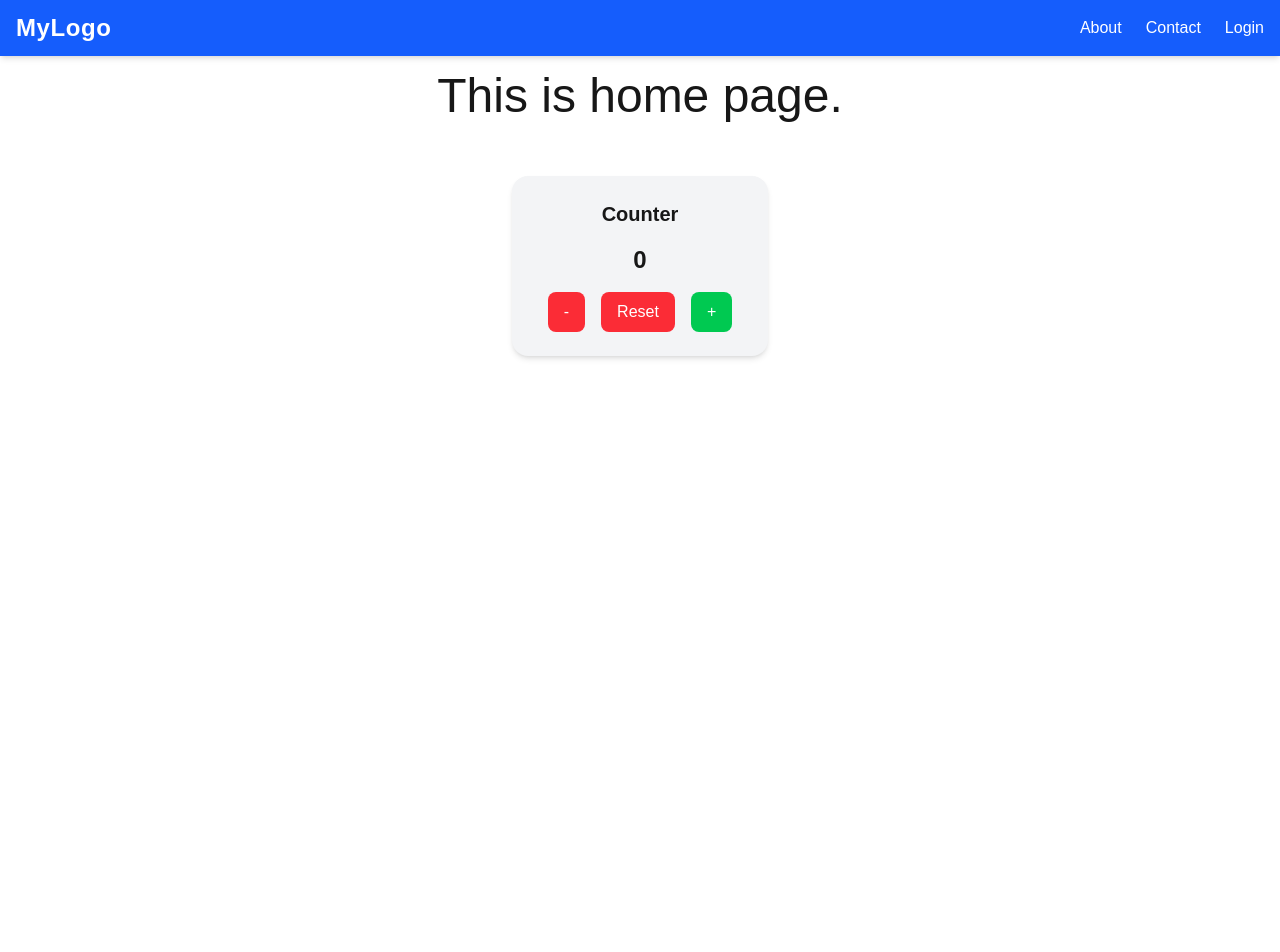
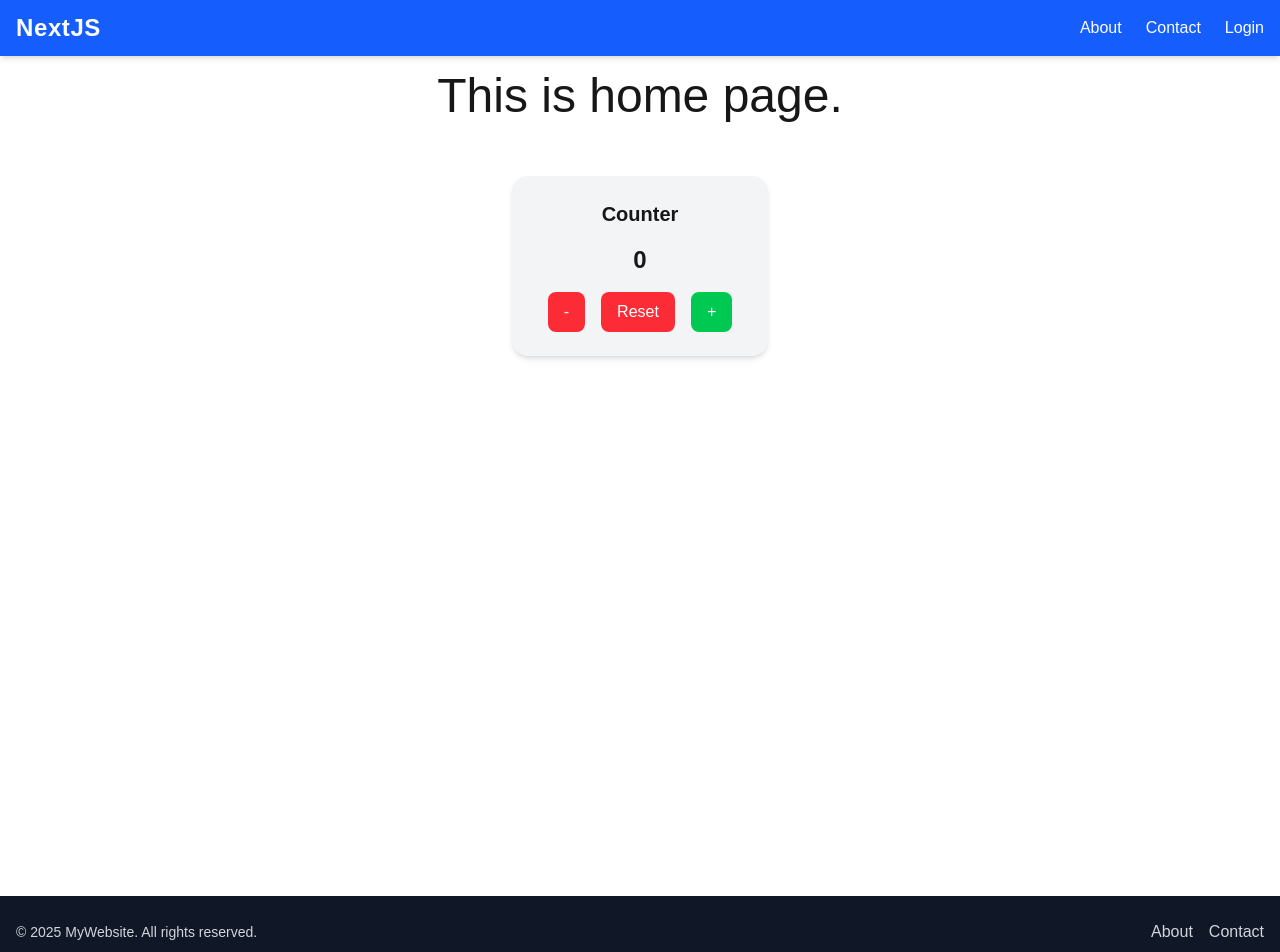
Before and after one commit to mayesha6/nextjs-app, a Next.js app: page / in a window 1280 px wide. Shown: the top 952 px of the page. Before the commit the page ends 800 px from the top, so only its background shows below. Built offline with nearby package versions, Linux system fonts and the light colour scheme.

Commit message:
create footer

```diff
--- a/src/app/layout.tsx
+++ b/src/app/layout.tsx
@@ -2,6 +2,7 @@ import type { Metadata } from "next";
 import { Geist, Geist_Mono } from "next/font/google";
 import "./globals.css";
 import Navbar from "@/components/Navbar";
+import Footer from "@/components/Footer";
 
 const geistSans = Geist({
   variable: "--font-geist-sans",
@@ -29,7 +30,10 @@ export default function RootLayout({
         className={`${geistSans.variable} ${geistMono.variable} antialiased`}
       >
         <Navbar/>
-        {children}
+        <main className="min-h-dvh">
+          {children}
+        </main>
+        <Footer/>
       </body>
     </html>
   );
--- /dev/null
+++ b/src/components/Footer.tsx
@@ -0,0 +1,26 @@
+import React from "react";
+
+const Footer = () => {
+  return (
+    <footer className="bg-gray-900 text-gray-300 py-6 mt-10">
+      <div className="max-w-7xl mx-auto px-4 flex justify-between items-center">
+        {/* Left */}
+        <p className="text-sm">
+          © {new Date().getFullYear()} MyWebsite. All rights reserved.
+        </p>
+
+        {/* Right */}
+        <div className="flex gap-4">
+          <a href="/about" className="hover:text-white transition">
+            About
+          </a>
+          <a href="/contact" className="hover:text-white transition">
+            Contact
+          </a>
+        </div>
+      </div>
+    </footer>
+  );
+};
+
+export default Footer;
--- a/src/components/Navbar.tsx
+++ b/src/components/Navbar.tsx
@@ -6,7 +6,7 @@ const Navbar = () => {
       <div className="max-w-7xl mx-auto px-4 py-3 flex justify-between items-center">
         {/* Logo */}
         <Link href="/" className="text-2xl font-bold tracking-wide">
-          MyLogo
+          NextJS
         </Link>
 
         {/* Menu */}
```
